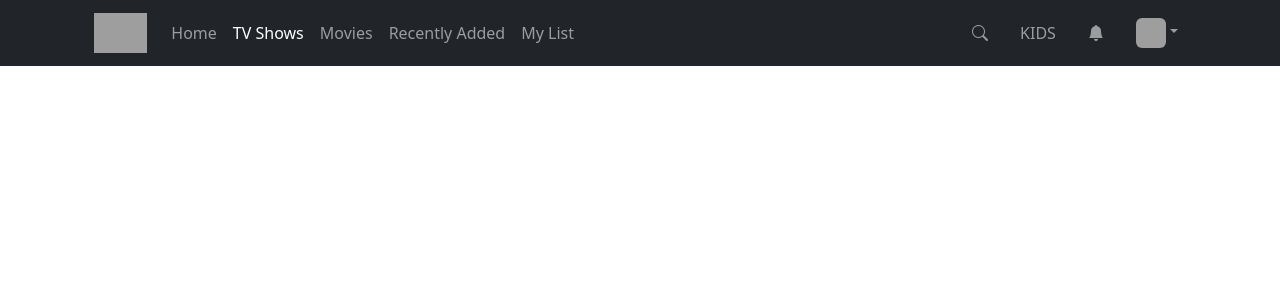
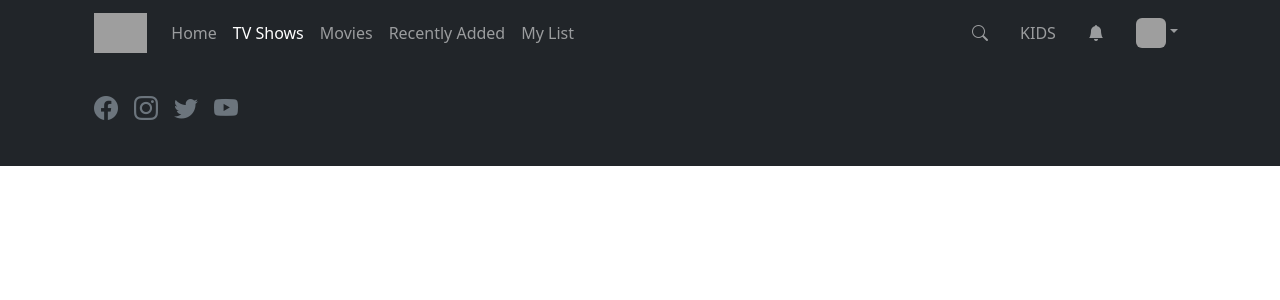
Before and after one commit to GiorgiaMannino/Progettosettimanale-S9-L5, a React (Vite) app: page / in a window 1280 px wide. Shown: the top 300 px of the page. Built offline with nearby package versions, Linux system fonts and the light colour scheme; grey boxes are pictures that could not be loaded.

Commit message:
footer e icone

```diff
--- a/src/App.jsx
+++ b/src/App.jsx
@@ -3,12 +3,15 @@ import "bootstrap-icons/font/bootstrap-icons.css";
 import "./App.css";
 import MyNav from "./components/MyNav";
 import { Container } from "react-bootstrap";
+import MyFooter from "./components/MyFooter";
 
 function App() {
   return (
     <div className="bg-dark">
       <Container>
         <MyNav />
+
+        <MyFooter />
       </Container>
     </div>
   );
--- /dev/null
+++ b/src/components/MyFooter.jsx
@@ -0,0 +1,19 @@
+import { Container } from "react-bootstrap";
+import "bootstrap-icons/font/bootstrap-icons.css";
+
+const Footer = () => {
+  return (
+    <footer className="footer text-white bg-dark py-4">
+      <Container>
+        <div className="iconsSocial text-secondary fs-4 mb-3 text-center text-md-start">
+          <i className="bi bi-facebook me-3"></i>
+          <i className="bi bi-instagram me-3"></i>
+          <i className="bi bi-twitter me-3"></i>
+          <i className="bi bi-youtube me-3"></i>
+        </div>
+      </Container>
+    </footer>
+  );
+};
+
+export default Footer;
```
